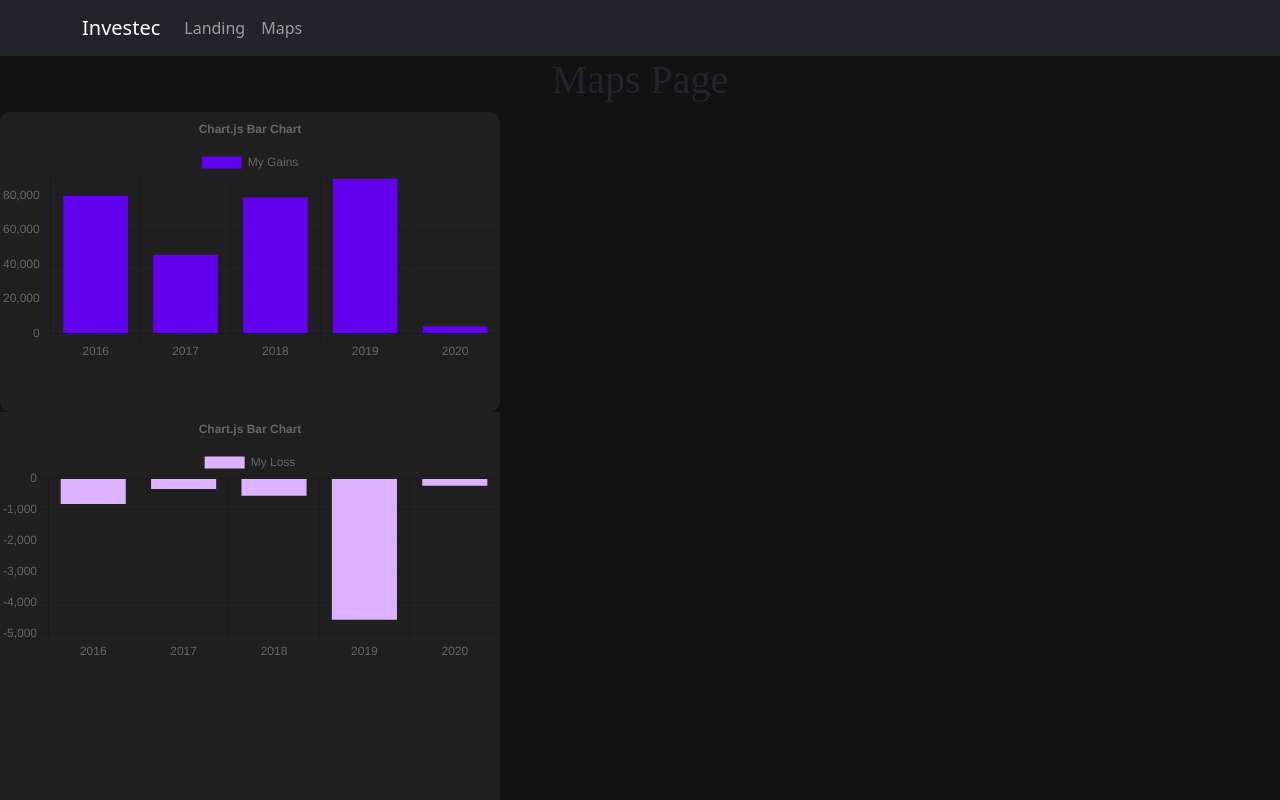
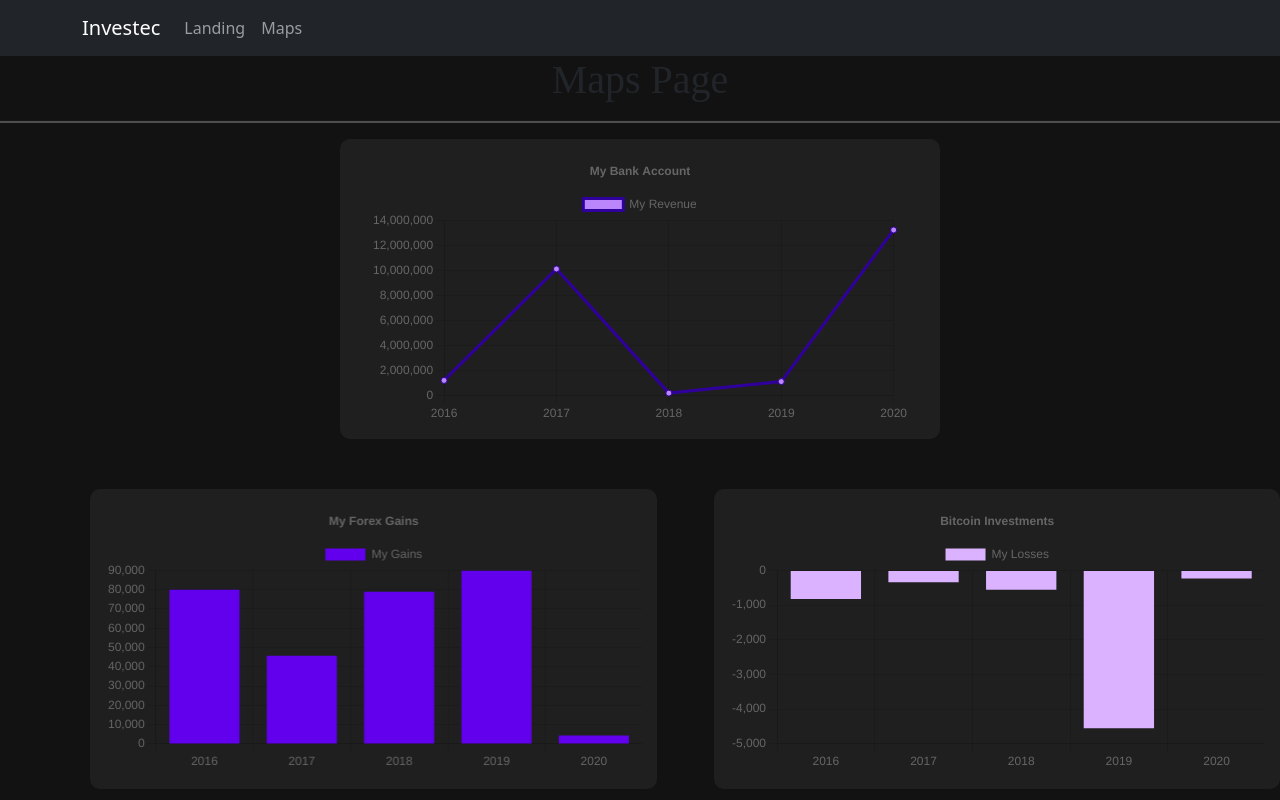
Before and after one commit to Tsebo200/200200_endtermassessment, a React (Create React App) app: page /maps in a window 1280 px wide. Shown: the top 800 px of the page. Built offline with nearby package versions, Linux system fonts and the light colour scheme.

Commit message:
Done with Map Page Styling

```diff
--- a/public/index.html
+++ b/public/index.html
@@ -24,7 +24,7 @@
       work correctly both with client-side routing and a non-root public URL.
       Learn how to configure a non-root public URL by running `npm run build`.
     -->
-    <title>React App</title>
+    <title>My Trading History</title>
   </head>
   <body>
     <noscript>You need to enable JavaScript to run this app.</noscript>
--- a/src/components/Charts/BarGraph.jsx
+++ b/src/components/Charts/BarGraph.jsx
@@ -29,7 +29,7 @@ function BarGraph() {
       },
       title: {
         display: true,
-        text: 'Chart.js Bar Chart',
+        text: 'My Forex Gains',
       },
     },
   };
--- a/src/components/Charts/BarGraphTwo.jsx
+++ b/src/components/Charts/BarGraphTwo.jsx
@@ -26,7 +26,7 @@ function BarGraphTwo() {
       },
       title: {
         display: true,
-        text: 'Chart.js Bar Chart',
+        text: 'Bitcoin Investments',
       },
     },
   };
@@ -37,7 +37,7 @@ function BarGraphTwo() {
     labels,
     datasets: [
       {
-        label: 'My Loss',
+        label: 'My Losses',
         data: UserData.map((data)  => data.userLost),
         backgroundColor: '#DBB2FF',
       },
--- a/src/components/Charts/LineGraph.jsx
+++ b/src/components/Charts/LineGraph.jsx
@@ -30,7 +30,7 @@ function LineGraph() {
           },
           title: {
             display: true,
-            text: 'Chart.js Line Chart',
+            text: 'My Bank Account',
           },
         },
       };
--- a/src/components/Maps.jsx
+++ b/src/components/Maps.jsx
@@ -12,18 +12,25 @@ function Maps() {
     <>
    <center><h1>Maps Page</h1></center>
     {/* <Link to="/"><p>Maps</p></Link>  */}     {/* This is the Link to */}
+    <hr/>
+    <center><div className='line-chart-box'>
+     <LineGraph/>
+     </div></center>
 
+    <div className="bar-container">
     <div className='bar-chart-box'>
     <BarGraph/>
     </div>
 
+  {/* <Button/> */}
+    <div className="spacer"></div>
+
     <div className='bar-chart-two-box'>
     <BarGraphTwo/>
     </div>
+    </div>
 
-    <div className='line-chart-box'>
-     <LineGraph/>
-     </div>
+
 
     </>
 
--- a/src/styles/map.sass
+++ b/src/styles/map.sass
@@ -1,20 +1,44 @@
 html
     background: #121212
 
-.bar-chart-box
-    width: 500px
+
+.bar-container
+    width: 100vw
+    height: 300px
+    margin-top: 50px
+    padding-left: 90px
+    display: inline-flex
+    flex-direction: row
+    flex-wrap: nowrap
+    justify-content: flex-start
+    align-content: stretch
+    align-items: flex-start
+
+    .bar-chart-box
+        width: 600px
+        height: 300px
+        border-radius: 10px
+        padding: 15px
+        background: #1F1F1F
+        align-self: flex-start
+        margin-right: 10px
+
+
+    .bar-chart-two-box
+        width: 600px
+        height: 300px
+        border-radius: 10px
+        padding: 15px
+        background: #1F1F1F
+        align-self: flex-end
+
+.spacer
+    width: 50px
+    height: 50px
+
+.line-chart-box
+    width: 600px
     height: 300px
     border-radius: 10px
+    padding: 15px
     background: #1F1F1F
-
-
-.bar-chart-two-box
-    width: 500px
-    height: 500px
-    background: #1F1F1F
-
-
-.line-chart-box
-    width: 500px
-    height: 500px
-    background: #1F1F1F
--- a/src/styles/styles.sass
+++ b/src/styles/styles.sass
@@ -3,3 +3,6 @@ html
 
     h1
         font-family: avenir
+hr
+    background: white
+    height: 3px
```
